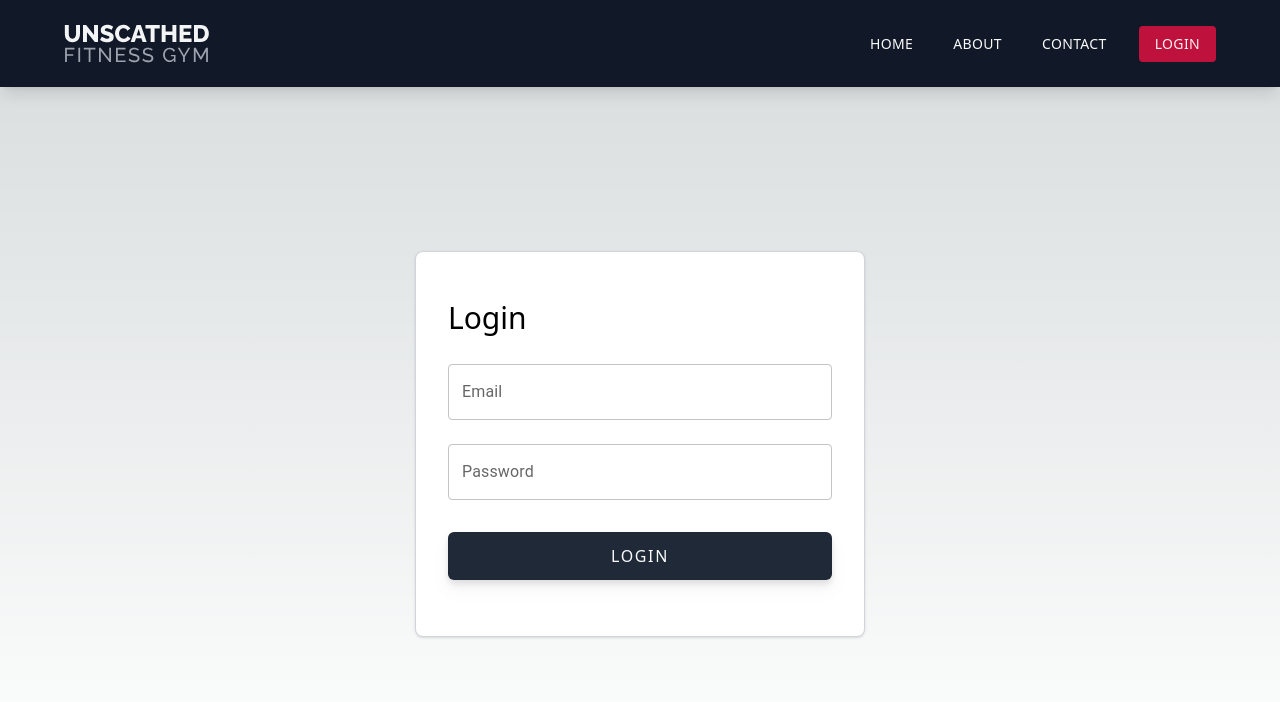
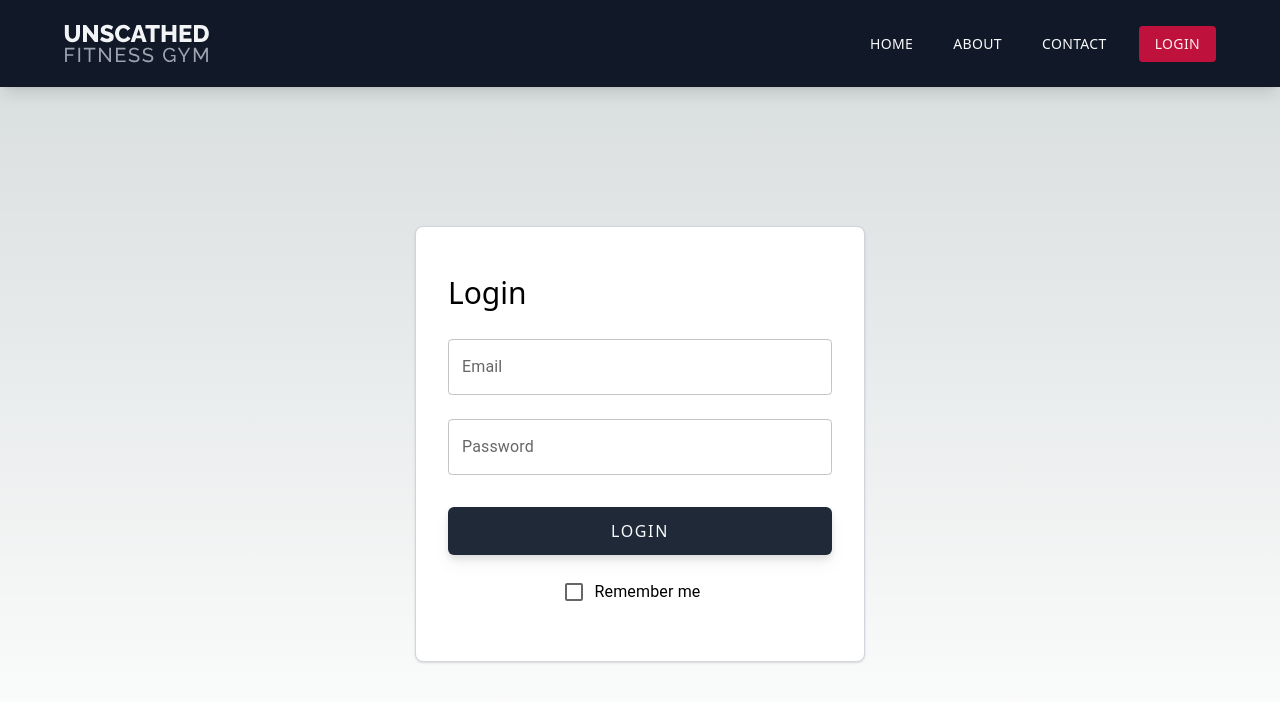
Before and after one commit to 2202-XU-CSCC22B/groupD, a Next.js app in the folder front-end/: page /account/login in a window 1280 px wide. Shown: the top 702 px of the page. Built offline with nearby package versions, Linux system fonts and the light colour scheme.

Commit message:
added remember me

```diff
--- a/front-end/src/pages/account/login/index.js
+++ b/front-end/src/pages/account/login/index.js
@@ -1,12 +1,15 @@
-import {CircularProgress, TextField} from "@mui/material";
+import {CircularProgress, TextField, Checkbox, FormControlLabel} from "@mui/material";
 import Link from "next/link";
 import MyContainer from "@modules/components/ui/MyContainer";
 import React, {useState} from "react";
+import { useRouter } from 'next/navigation';
 
 export default function LoginPage() {
-  const [username, setUsername] = useState("");
-  const [password, setPassword] = useState("");
+  const [username, setUsername] = useState(window.localStorage.getItem("username") === false ? '' : window.localStorage.getItem("username"));
+  const [password, setPassword] = useState(window.localStorage.getItem("password")=== false ? '' : window.localStorage.getItem("password"));
   const [loading, setLoading] = useState(false); // State to track loading state
+  const [rememberMe, setRememberMe] = useState(false);
+  const router = useRouter();
 
   async function handleAuthenticate(e) {
     setLoading(true);
@@ -28,10 +31,17 @@ export default function LoginPage() {
       if (response.ok) {
         const data = await response.json();
         const token = data.token;
-        alert(token)
         sessionStorage.setItem("token", token);
+
+        if(rememberMe) {
+          localStorage.setItem("username", username);
+          localStorage.setItem("password", password);
+        } else {
+          sessionStorage.setItem("token", token);
+        }
+
         setLoading(false)
-        window.location="/dashboard"
+       router.push("/dashboard");
         // Do something with the token
       } else {
         // Handle the error case
@@ -96,6 +106,15 @@ export default function LoginPage() {
               {/*    Click here.*/}
               {/*  </a>*/}
               {/*</small>*/}
+              <FormControlLabel
+                  control={
+                    <Checkbox
+                        checked={rememberMe}
+                        onChange={(e) => setRememberMe(e.target.checked)}
+                    />
+                  }
+                  label="Remember me"
+              />
             </div>
           </div>
         </div>
```
